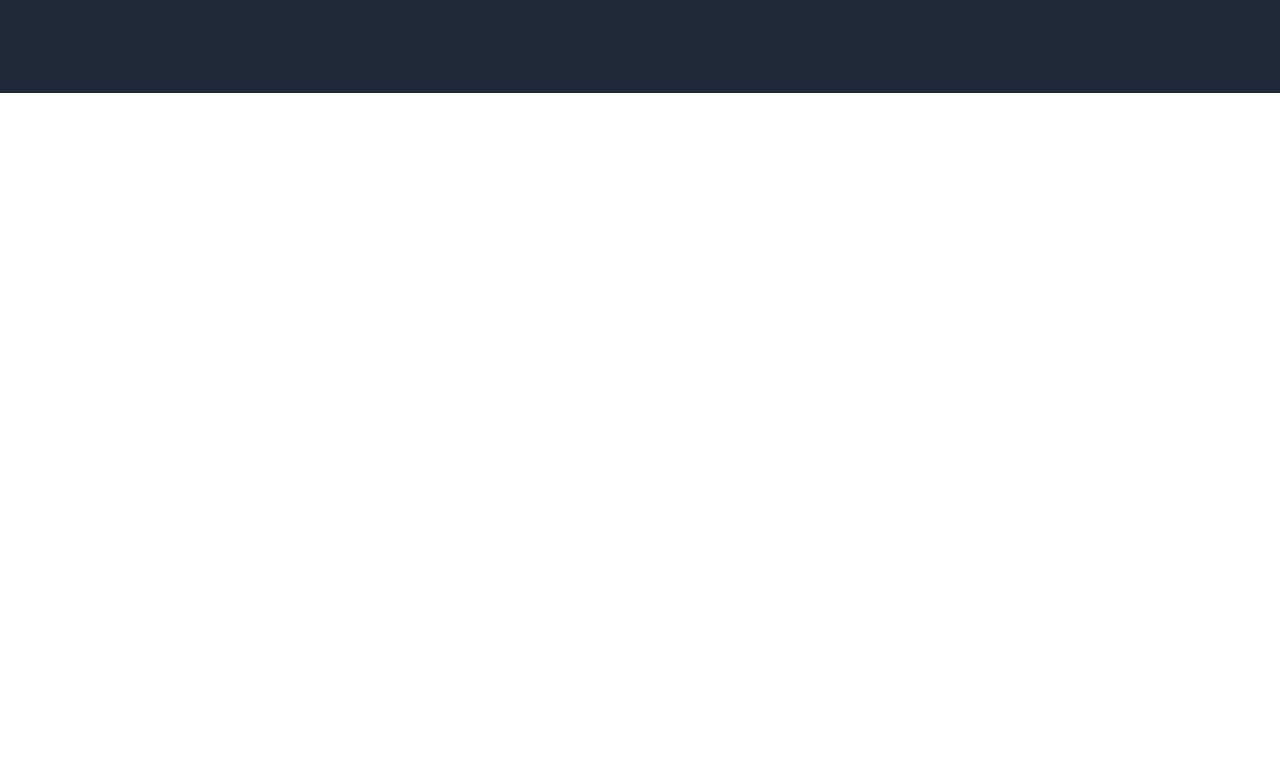
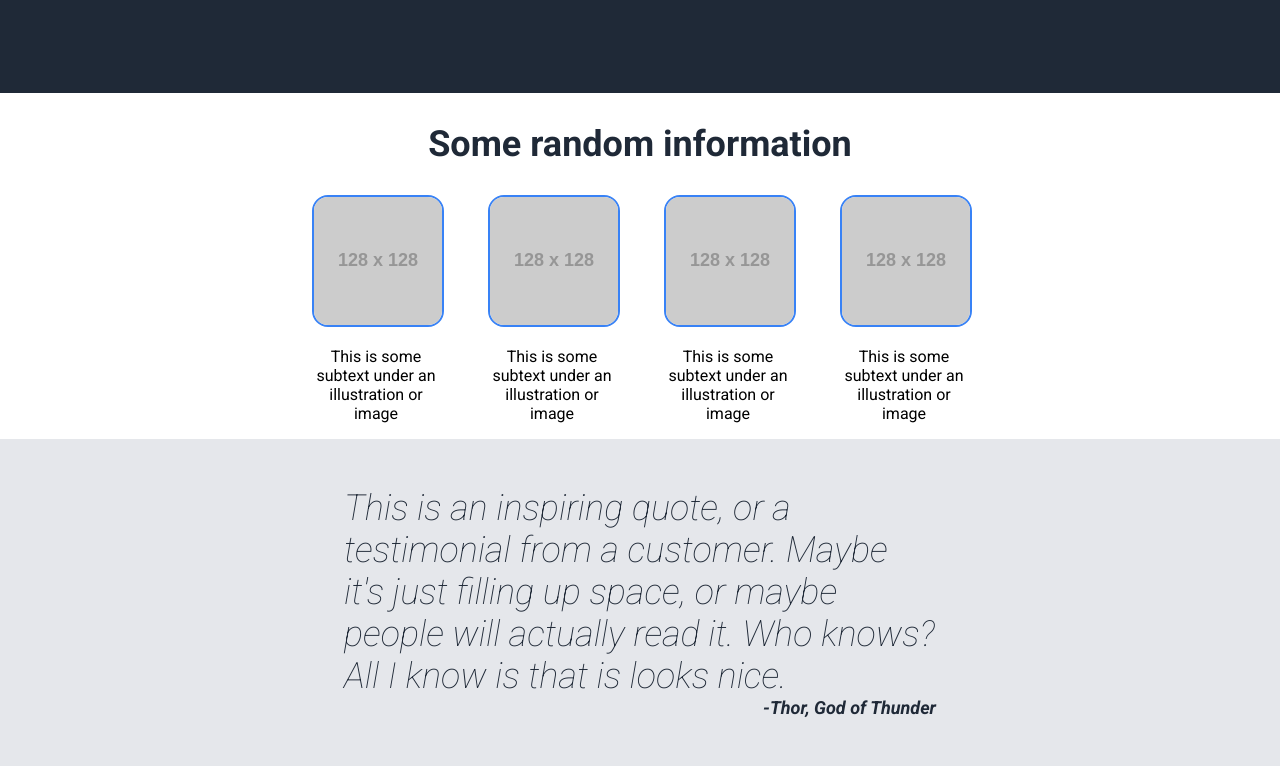
Before and after one commit to PhouMan/odin-landing-page, a plain HTML site: page index.html in a window 1280 px wide. Shown: the part 360-1126 px from the top of the page. Before the commit the page ends 800 px from the top, so only its background shows below. Drawn offline with Linux system fonts and the light colour scheme; placeholder pictures from the web are drawn by us.

Commit message:
New font and Quote

```diff
--- a/index.html
+++ b/index.html
@@ -4,6 +4,9 @@
     <meta charset="UTF-8">
     <title>Home</title>
     <link rel="stylesheet" type="text/css" href="styles.css">
+    <link rel="preconnect" href="https://fonts.googleapis.com">
+    <link rel="preconnect" href="https://fonts.gstatic.com" crossorigin>
+    <link href="https://fonts.googleapis.com/css2?family=Roboto:ital,wght@0,100;0,300;0,400;0,500;0,700;0,900;1,100;1,300;1,400;1,500;1,700;1,900&display=swap" rel="stylesheet">
 </head>
 <body>
     <div class="header">
@@ -24,5 +27,35 @@
             <img src="./images/d76c12e11643369d00d0abc0c31b5853.png" alt="placeholder image">
         </div>
     </div>
+    <div class="content">
+        <h2>Some random information</h2>
+        <div class="images">
+            <div class="item">
+                <img src="https://placehold.co/128x128" alt="placeholder image">
+                <p>This is some subtext under an illustration or image</p>
+            </div>
+            <div class="item">
+                <img src="https://placehold.co/128x128" alt="placeholder image">
+                <p>This is some subtext under an illustration or image</p>
+            </div>
+            <div class="item">
+                <img src="https://placehold.co/128x128" alt="placeholder image">
+                <p>This is some subtext under an illustration or image</p>
+            </div>
+            <div class="item">
+                <img src="https://placehold.co/128x128" alt="placeholder image">
+                <p>This is some subtext under an illustration or image</p>
+            </div>
+        </div>
+    </div>
+    <div class="quote">
+        <div class="quote-text">
+            This is an inspiring quote, or a testimonial from a customer. Maybe it's just filling up space, or maybe people will actually read it. Who knows? All I know is that is looks nice.
+            <div class="cite-container">
+                <div class="cited">-Thor, God of Thunder</div>
+            </div>
+        </div>
+
+    </div>
 </body>
 </html>
--- a/styles.css
+++ b/styles.css
@@ -1,5 +1,5 @@
 body{
-    font-family: sans-serif;
+    font-family: "Roboto", sans-serif;
     margin: 0;
 }
 
@@ -66,3 +66,76 @@ ul{
     border: none;
     color: #E5E7EB;
 }
+
+.content{
+    display: flex;
+    justify-content: center;
+    align-items: center;
+    flex-direction: column;
+}
+
+.content h2{
+    font-size: 36px;
+    font-weight: bolder;
+    color: #1F2937;
+}
+
+.images {
+    display: flex;
+    gap: 48px;
+    justify-content: center;
+}
+
+.item{
+    text-align: center;
+    max-width: 128px;
+    font: 18px;
+}
+
+.item img{
+    height: 128px;
+    width: 128px;
+    border-style: solid;
+    border-radius: 16px;
+    border: 2px solid #3882F6;
+
+}
+
+.quote{
+    background-color: #E5E7EB;
+    display: flex;
+    align-items: center;
+    justify-content: flex-end;
+    flex-direction: column;
+    padding: 48px;
+
+
+}
+
+.quote-text{
+    font-style: italic;
+    font-size: 36px;
+    color: #1F2937;
+    font-weight: 200;
+    max-width: 50%;
+    margin: 0;
+
+}
+
+.cite-container{
+    display: flex;
+    flex: 1 1 auto;
+    flex-direction: row;
+    justify-content: flex-end;
+    align-items: flex-end;
+
+}
+.cited{
+    font-weight: bolder;
+    color: #1F2937;
+    display: flex;
+    flex-direction: row;
+    font-size: 18px;
+    font-weight: 600;
+
+}
```
